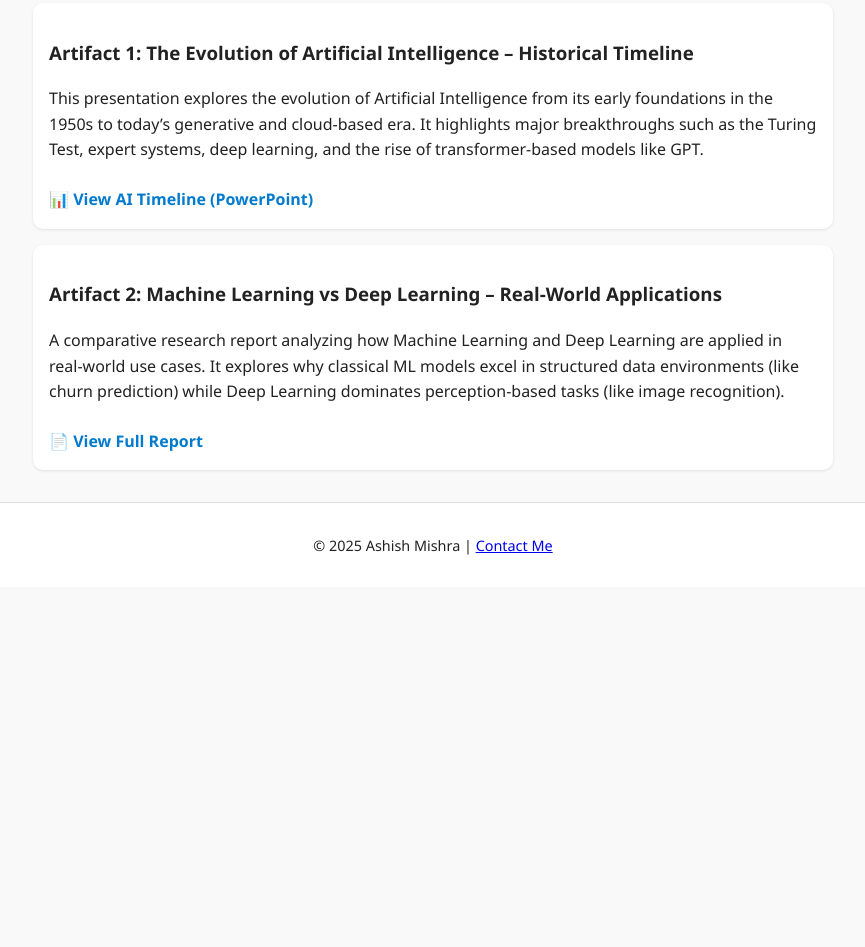
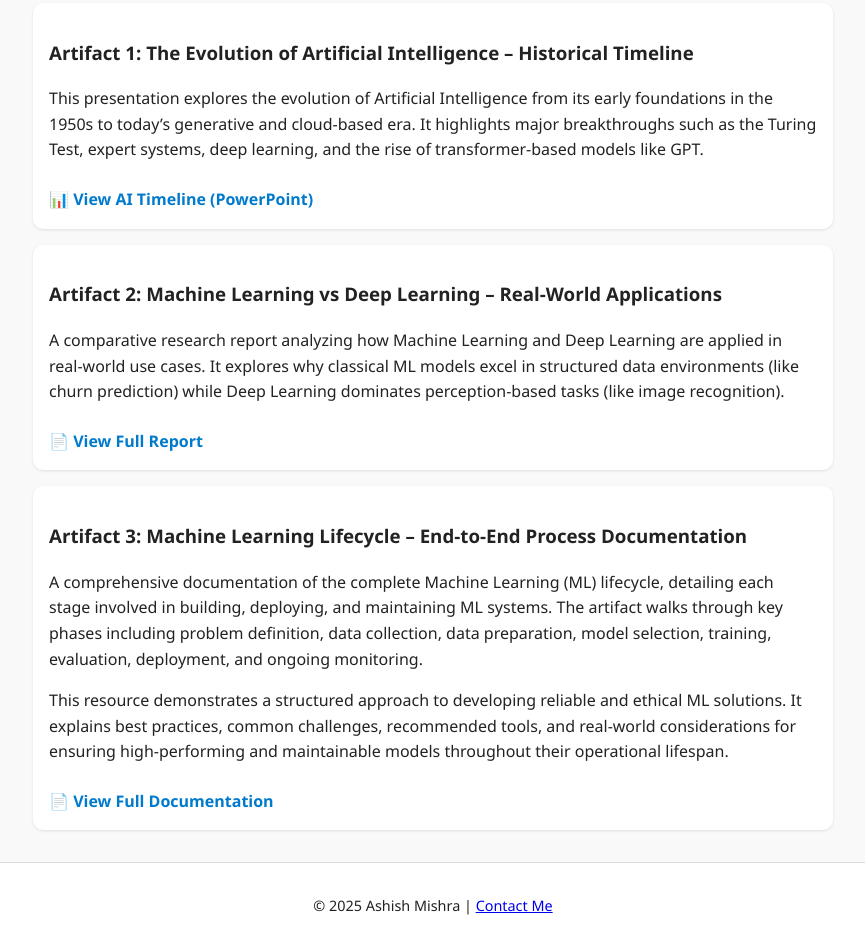
Before and after one commit to ashishdastro/ashish_portfolio, a plain HTML site: page index.html in a window 1280 px wide. Shown: the part 782-1729 px from the top of the page, without its empty margins (207-1072 px from the left). Before the commit the page ends 1369 px from the top, so only its background shows below. Drawn offline with Linux system fonts and the light colour scheme.

Commit message:
Update index.html

```diff
--- a/index.html
+++ b/index.html
@@ -55,10 +55,29 @@
       </p>
       <a href="ML_vs_DL_Report.pdf" target="_blank">📄 View Full Report</a>
     </div>
+
+  <div class="project">
+    <h3>Artifact 3: Machine Learning Lifecycle – End-to-End Process Documentation</h3>
+    <p>
+      A comprehensive documentation of the complete Machine Learning (ML) lifecycle, detailing each stage involved
+      in building, deploying, and maintaining ML systems. The artifact walks through key phases including problem
+      definition, data collection, data preparation, model selection, training, evaluation, deployment, and
+      ongoing monitoring.
+    </p>
+    <p>
+      This resource demonstrates a structured approach to developing reliable and ethical ML solutions. It explains
+      best practices, common challenges, recommended tools, and real-world considerations for ensuring
+      high-performing and maintainable models throughout their operational lifespan.
+    </p>
+    <a href="Machine Learning Lifecycle.pdf" target="_blank" class="project-link">
+      📄 View Full Documentation
+    </a>
+  </div>
+
   </section>
 
   <footer>
-    <p>© 2025 Ashish Mishra | <a href="mailto:your.email@example.com">Contact Me</a></p>
+    <p>© 2025 Ashish Mishra | <a href="mailto:ashish.mishra231.com">Contact Me</a></p>
   </footer>
 
 </body>
```
